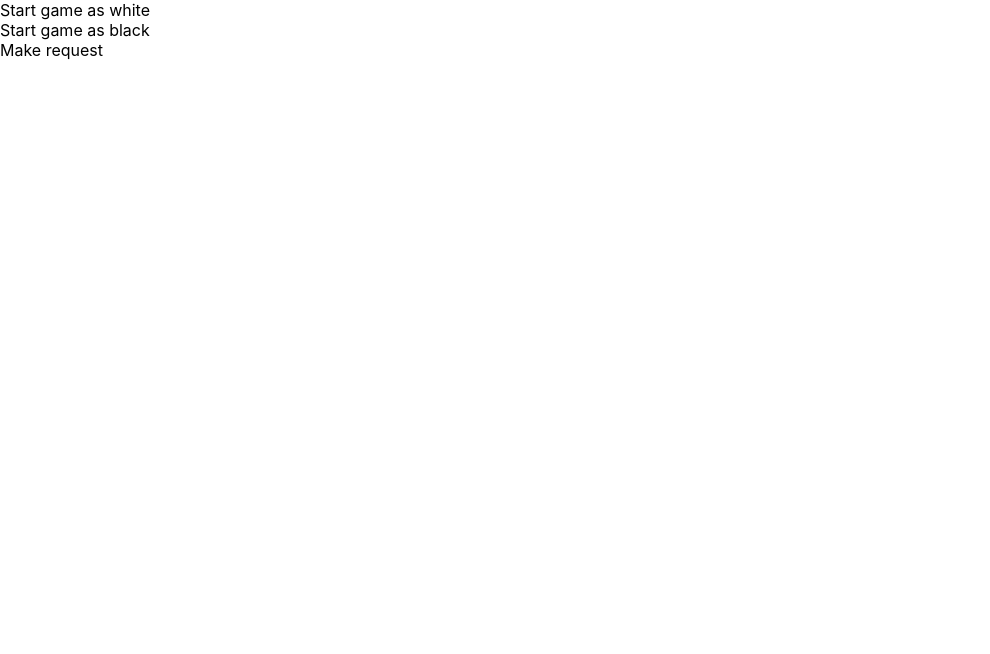
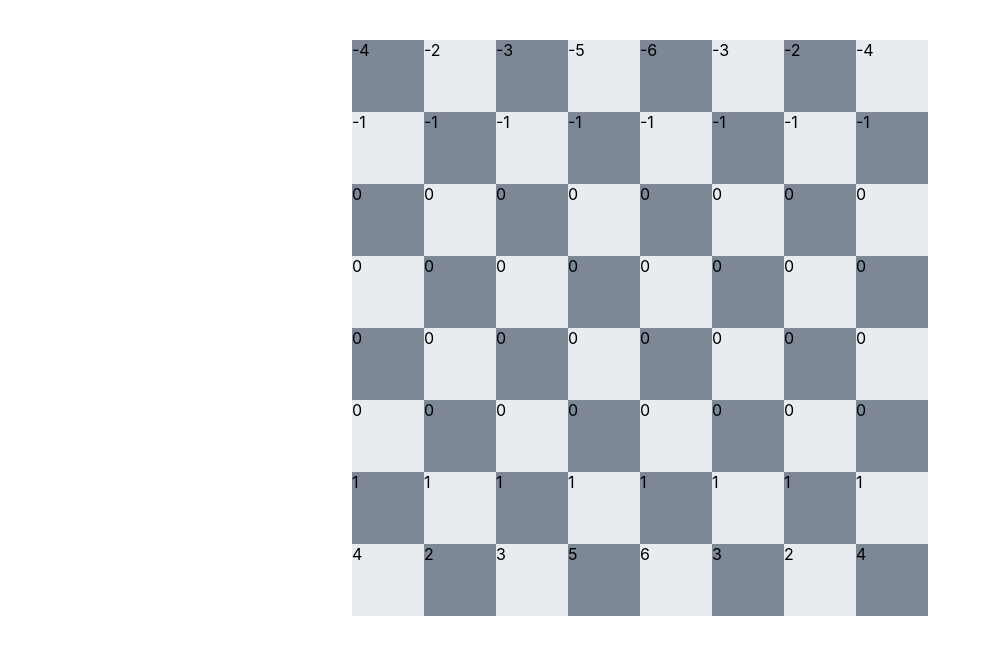
Before and after one commit to xcjackpan/chess_dlc, a React (Create React App) app in the folder client/: page /game/1 in a window 1280 px wide. Shown: the top 654 px of the page, without its empty margins (0-990 px from the left). Built offline with nearby package versions, Linux system fonts and the light colour scheme.

Commit message:
react router

```diff
--- a/client/package.json
+++ b/client/package.json
@@ -13,6 +13,8 @@
     "axios": "^0.21.1",
     "react": "^17.0.1",
     "react-dom": "^17.0.1",
+    "react-router": "^5.2.0",
+    "react-router-dom": "^5.2.0",
     "react-scripts": "4.0.1",
     "typescript": "^4.1.3",
     "web-vitals": "^0.2.4"
@@ -40,5 +42,9 @@
       "last 1 firefox version",
       "last 1 safari version"
     ]
+  },
+  "devDependencies": {
+    "@types/react-router": "^5.1.8",
+    "@types/react-router-dom": "^5.1.6"
   }
 }
--- a/client/src/App.tsx
+++ b/client/src/App.tsx
@@ -1,18 +1,16 @@
-import React, { useState } from 'react';
 import axios from "axios";
-import Game from './Game';
+import React, { useState } from "react";
+import { BrowserRouter, Route, Switch } from "react-router-dom";
+import Game from "./Game";
+import Lobby from "./Lobby";
 import { PlayerType, gameinfo } from "./Utils";
 
 function App() {
   const [isLoading, setIsLoading] = useState(false);
   const [gameInfo, setInGame]: [gameinfo, any] = useState({
-    inGame: false,
-    currPlayer: 0,
+    currPlayer: 0, // This is the default player on-refresh
+    gameId: '123456',
   });
-
-  function startGame(player: number) {
-    setInGame({inGame: true, currPlayer: player})
-  }
 
   function makeRequest() {
     axios.get("http://localhost:8080/create").then(res => {
@@ -26,20 +24,34 @@ function App() {
         <div>Loading</div>
       </div>
     );
-  } else if (gameInfo.inGame) {
+  } else {
     return (
-      <div className="main">
-        <Game currPlayer={gameInfo.currPlayer} initTurn={PlayerType.WHITE}/>
-      </div>
-    );
-  } else if (!gameInfo.inGame) {
-    return (
-      <div className="main">
-        <div onClick={() => {startGame(PlayerType.WHITE)}}>Start game as white</div>
-        <div onClick={() => {startGame(PlayerType.BLACK)}}>Start game as black</div>
-        <div onClick={() => {makeRequest()}}>Make request</div>
-      </div>
-    );
+      <BrowserRouter>
+        <Switch>
+          <Route
+            path="/game/:gameId"
+            render={() => (
+              <div className="main">
+                <Game
+                  currPlayer={gameInfo.currPlayer}
+                  initTurn={PlayerType.WHITE}
+                />
+              </div>
+            )}
+          />
+          <Route
+            render={() => (
+              <div>
+                <Lobby
+                  startGame={setInGame}
+                  makeRequest={makeRequest}
+                />
+              </div>
+            )}
+          />
+        </Switch>
+      </BrowserRouter>
+    )
   }
 }
 
--- a/client/src/Game.tsx
+++ b/client/src/Game.tsx
@@ -1,4 +1,4 @@
-import React, { useState } from 'react';
+import React, { useState } from "react";
 import "./Board.css";
 import { PieceType, getPieceAt, oppositeSign, squaresEqual, coordinate, gameprops } from "./Utils";
 import { buildPiece, copyPiece, Piece } from "./Piece";
--- /dev/null
+++ b/client/src/Lobby.tsx
@@ -0,0 +1,28 @@
+import React, { useState } from "react";
+import { useHistory } from "react-router-dom";
+import { PlayerType, gameinfo } from "./Utils";
+import "./Board.css";
+
+function Lobby(props: any) {
+  const { startGame, makeRequest } = props
+  const history = useHistory()
+  const dummyGameId = "123456"
+
+  function sendGameInfo(player: number) {
+    history.push(`/game/${dummyGameId}`)
+    startGame({
+      currPlayer: player,
+      gameId: dummyGameId,
+    })
+  }
+
+  return (
+    <div className="main">
+      <div onClick={() => {sendGameInfo(PlayerType.WHITE)}}>Start game as white</div>
+      <div onClick={() => {sendGameInfo(PlayerType.BLACK)}}>Start game as black</div>
+      <div onClick={() => {makeRequest()}}>Make request</div>
+    </div>
+  )
+}
+
+export default Lobby;
--- a/client/src/Utils.tsx
+++ b/client/src/Utils.tsx
@@ -1,8 +1,8 @@
 export type coordinate = [number, number]
 
 export type gameinfo = {
-  inGame: boolean,
   currPlayer: number,
+  gameId: string,
 }
 
 export type gameprops = {
--- /dev/null
+++ b/client/src/history.js
@@ -0,0 +1,3 @@
+import { createBrowserHistory } from 'history';
+
+export default createBrowserHistory({});
```
Also changed, not shown: 1 other file (tests, documents, lock files or other folders).
